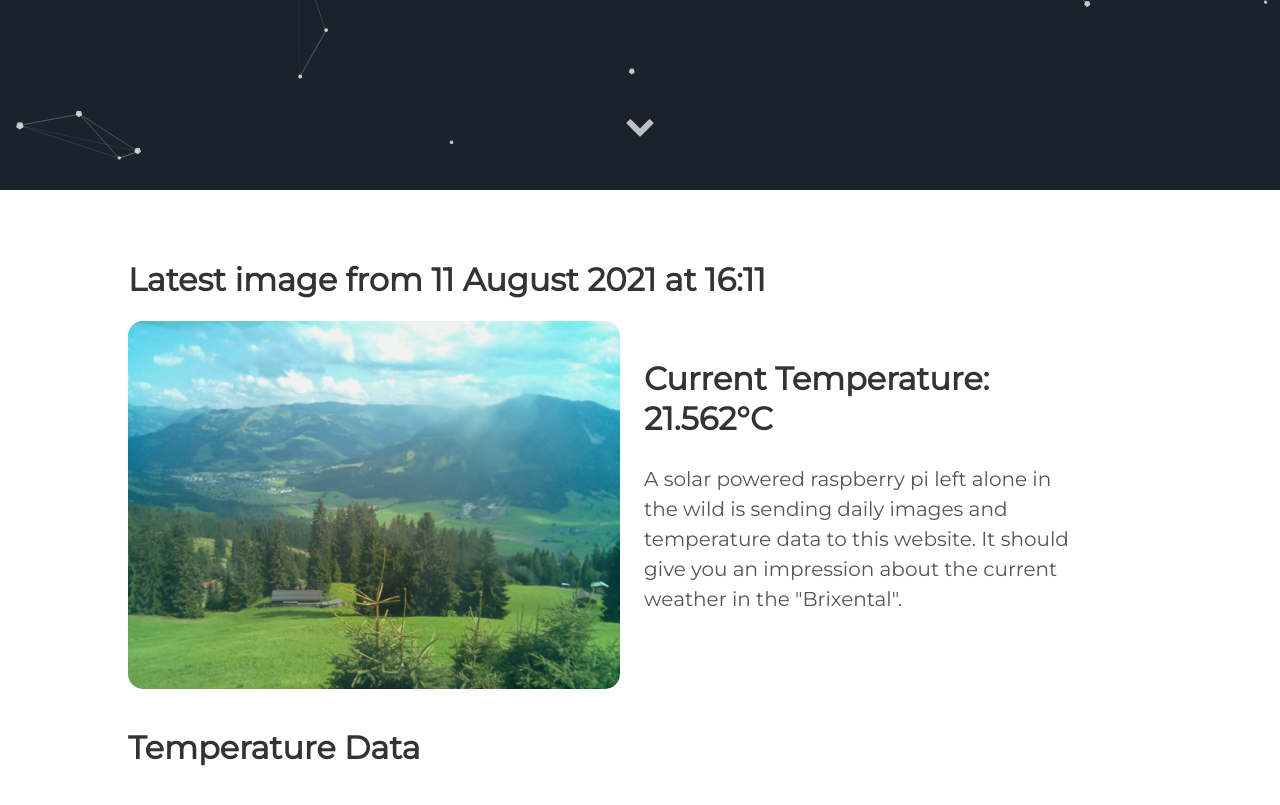
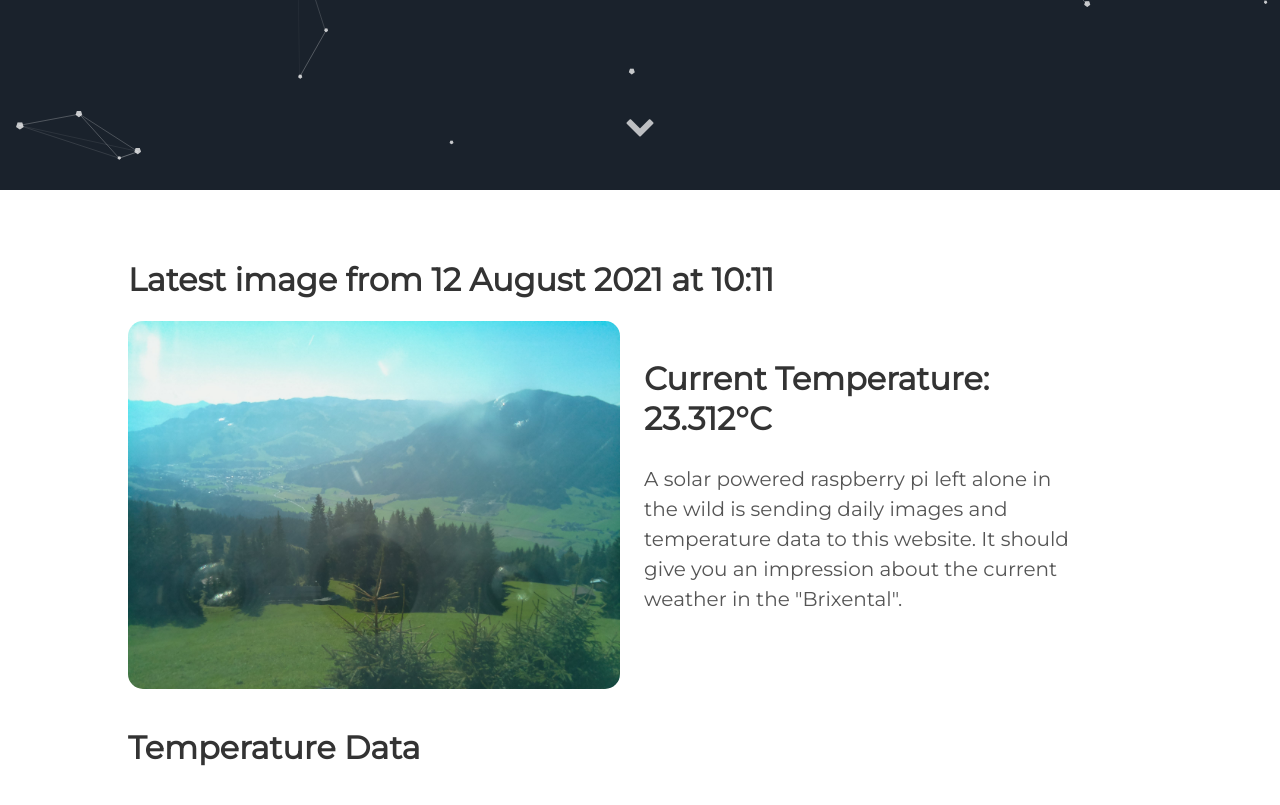
Before and after one commit to vektorious/vektorious.github.io, a Jekyll site: the page built from resources/huette.md, in a window 1280 px wide and 900 px high, scrolled down 710 px. Shown: the top 805 px of the window. Built offline with Jekyll 4.4.1, drawn with Linux system fonts in a browser that asks for light colours.

Commit message:
I'm a bot beep boop

```diff
--- a/resources/huette.md
+++ b/resources/huette.md
@@ -6,13 +6,13 @@ image: '/assets/img/'
 description: 'Live image from the Austrian alps'
 twitter_text: ' '
 ---
-## Latest image from 11 August 2021 at 16:11
+## Latest image from 12 August 2021 at 10:11
 <div class="huette">
   <div class="huette-image">
     <img src="{{ "/assets/img/huette.jpg" | prepend: site.baseurl }}">
   </div>
   <div class="huette-text">
-        <h2>Current Temperature: 21.562°C</h2>
+        <h2>Current Temperature: 23.312°C</h2>
         <p>A solar powered raspberry pi left alone in the wild is sending daily images and temperature data to this website. It should give you an impression about the current weather in the "Brixental".</p>
 
   </div>
```
Also changed, not shown: rpi-script/2021-08-12_101004.txt (renamed from rpi-script/2021-08-11_161007.txt, +5 -5 lines), rpi-script/huette.md (+2 -2 lines), assets/img/huette.jpg, assets/img/temp_plot.png, rpi-script/temp_plot.png, 1 other file.
